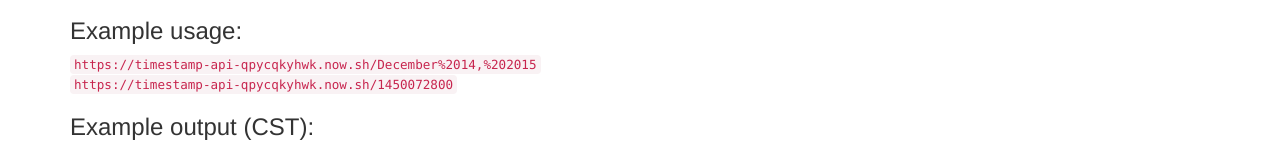
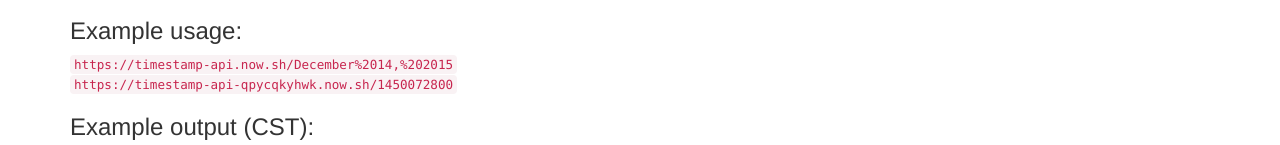
Before and after one commit to sa-mm/timestamp-api, a website: page index.html in a window 1280 px wide. Shown: the part 237-382 px from the top of the page. Drawn offline with nearby package versions, Linux system fonts and the light colour scheme.

Commit message:
Get ready for heroku

```diff
--- a/index.html
+++ b/index.html
@@ -17,7 +17,7 @@
                 <ul>3) If it does not contain a date or Unix timestamp, it returns null for those properties.</ul>
             </blockquote>
             <h3>Example usage:</h3>
-            <code>https://timestamp-api-qpycqkyhwk.now.sh/December%2014,%202015</code><br>
+            <code>https://timestamp-api.now.sh/December%2014,%202015</code><br>
             <code>https://timestamp-api-qpycqkyhwk.now.sh/1450072800</code>
             <h3>Example output (CST):</h3>
             <code>
--- a/server.js
+++ b/server.js
@@ -4,6 +4,9 @@ var convertString = require('./converter');
 var app = express()
 
 app.get('/', function(req, res) {
+  console.log(req.hostname);
+
+    console.log(req.baseUrl);
     res.sendFile(path.join(__dirname + '/index.html'));
 });
 
```
